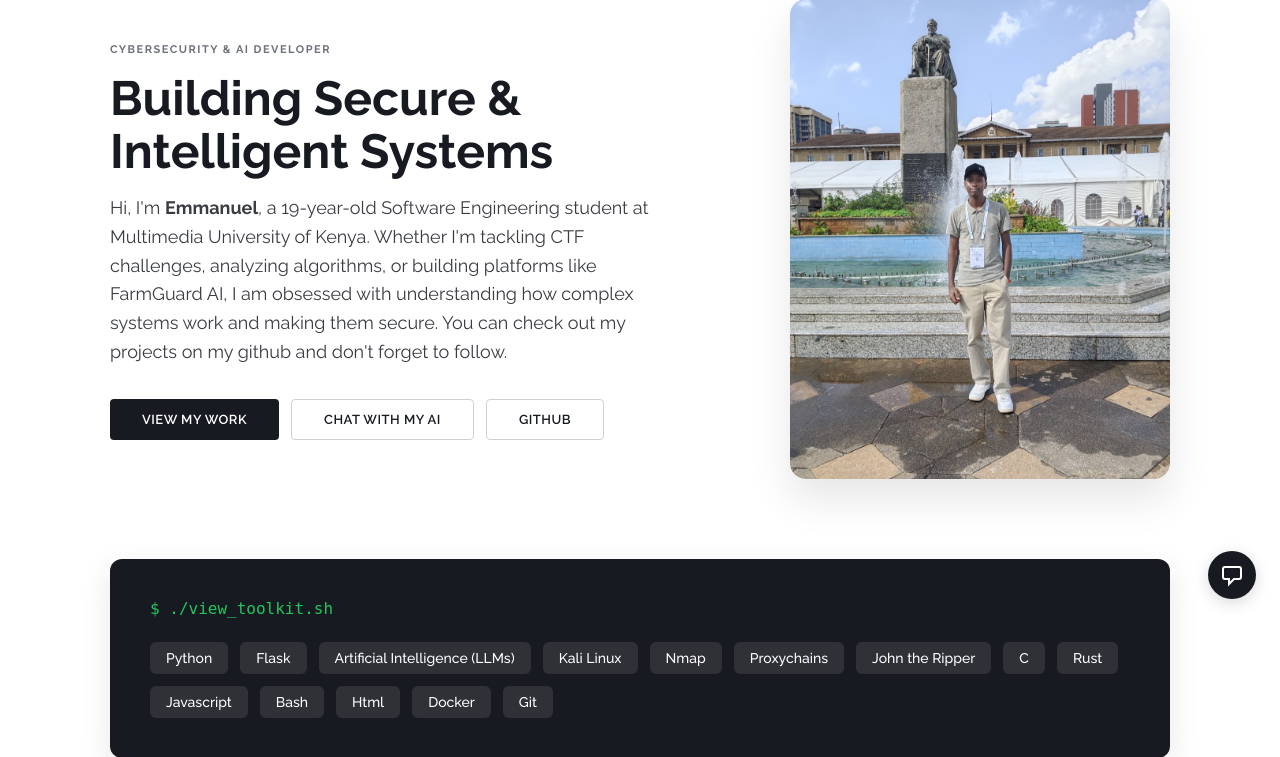
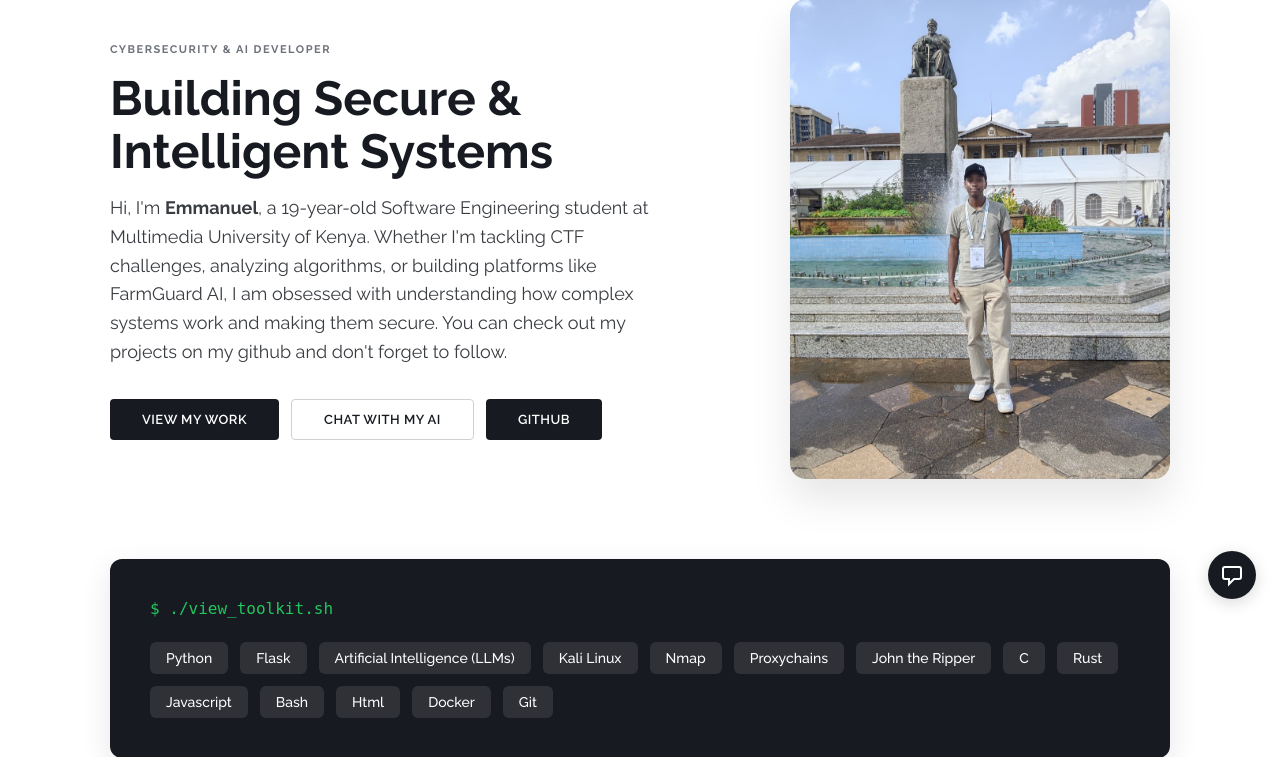
Before and after one commit to Convexkarma/My-portfolio, a Flask app: page / in a window 1280 px wide. Shown: the part 177-934 px from the top of the page. Run offline with Flask 3, Linux system fonts and the light colour scheme; some libraries are stand-ins or nearby versions.

Commit message:
fixed button color

```diff
--- a/templates/home.html
+++ b/templates/home.html
@@ -203,7 +203,7 @@
                 <div class="hero-buttons">
                     <a href="#projects" class="btn">View My Work</a>
                     <a href="#contact" class="btn btn-outline" onclick="document.getElementById('chat-toggle').click(); return false;">Chat with my AI</a>
-                    <a href="https://github.com/Convexkarma" target="_blank" class="btn btn-outline">GitHub</a>
+                    <a href="https://github.com/Convexkarma" target="_blank" class="btn">GitHub</a>
                 </div>
             </div>
             <!-- We leave the image src empty or placeholder so Emmanuel can upload his KICC photo -->
```
